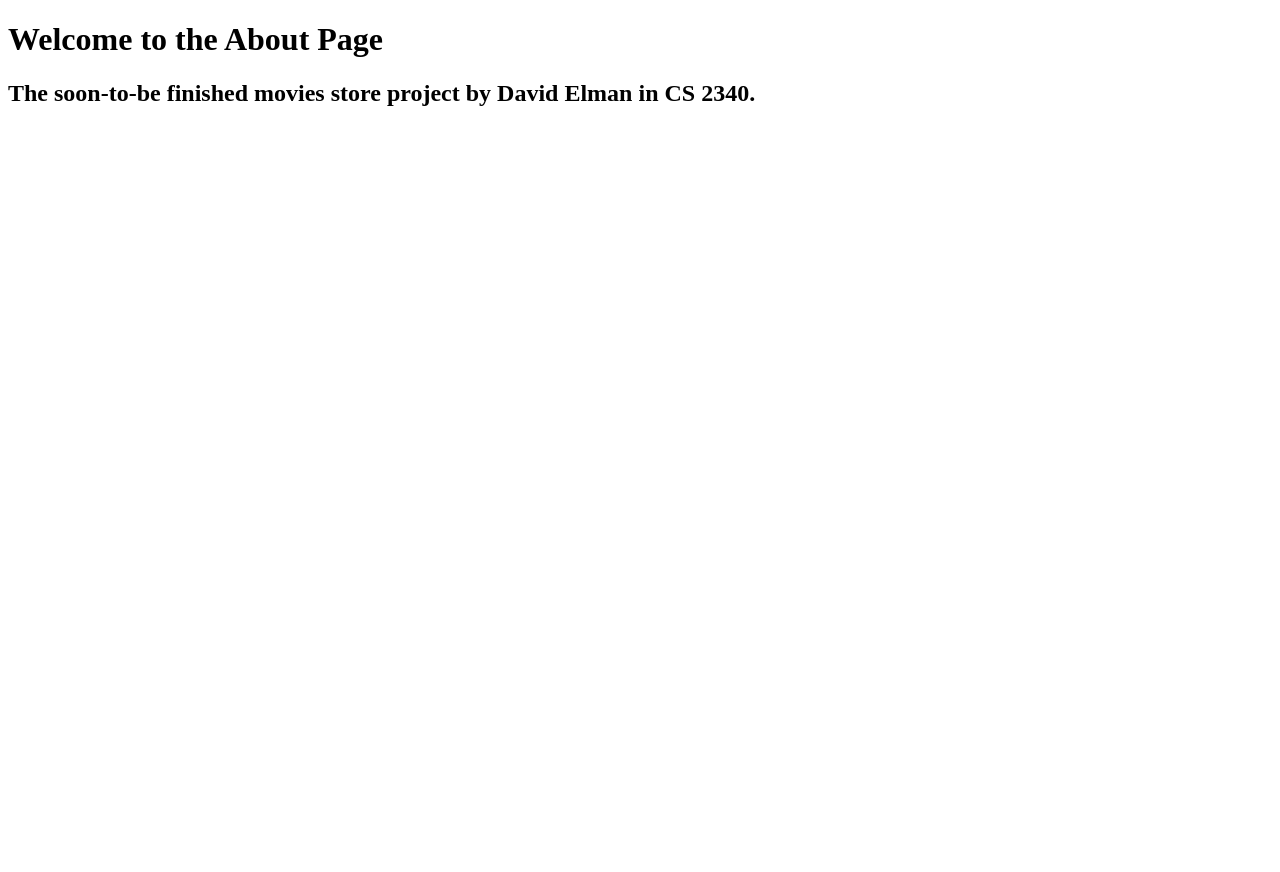
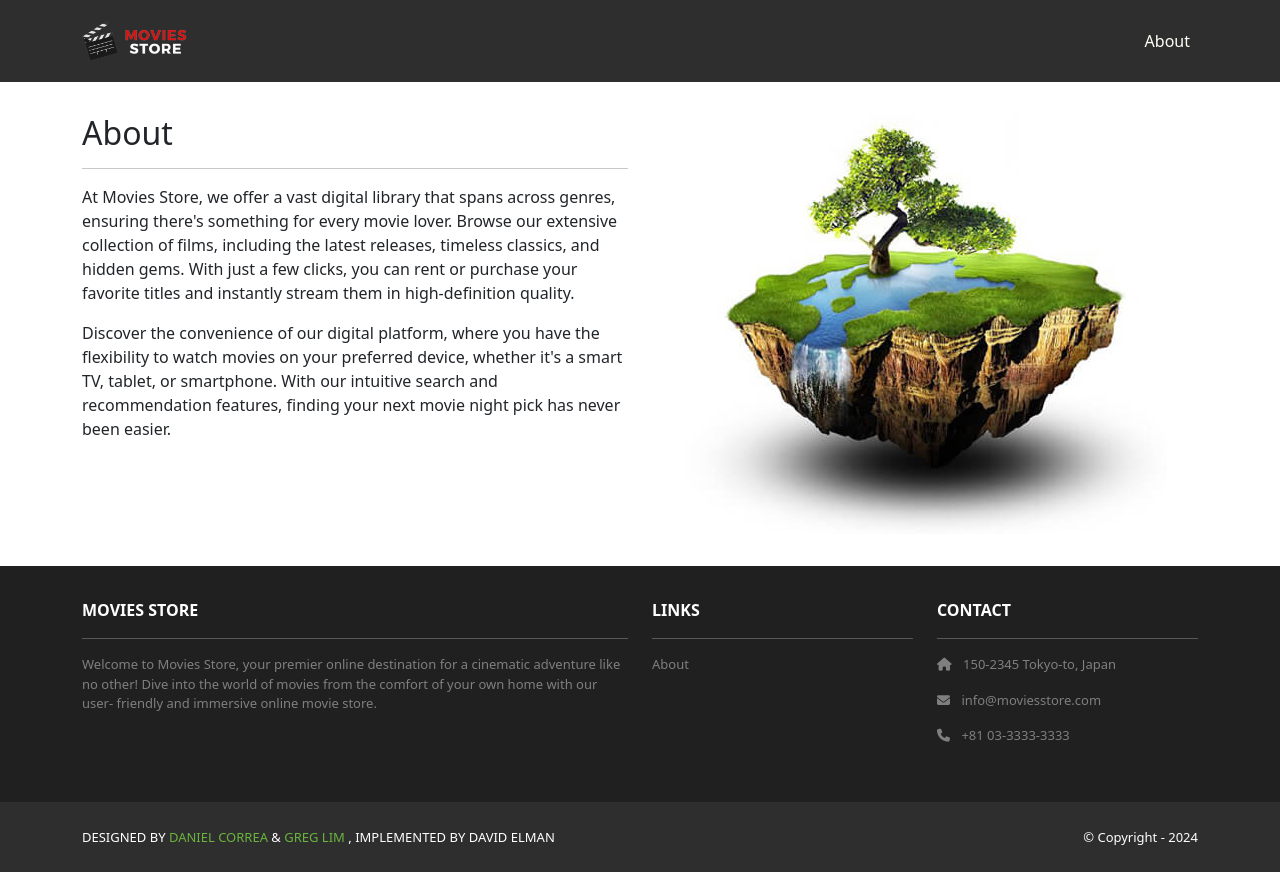
Before and after one commit to DavidElman23/Moviesstore-Django-Project, a Django app: page /about in a window 1280 px wide. Before the commit the page ends 106 px from the top, so only its background shows below. Run offline with Django 5.2, Linux system fonts and the light colour scheme; some libraries are stand-ins or nearby versions.

Commit message:
Chapter 3

```diff
--- a/home/templates/home/about.html
+++ b/home/templates/home/about.html
@@ -1,10 +1,37 @@
-<!DOCTYPE html>
-<html>
-    <head>
-        <title>About page</title>
-    </head>
-    <body>
-        <h1>Welcome to the About Page</h1>
-        <h2>The soon-to-be finished movies store project by David Elman in CS 2340.</h2>
-    </body>
-</html>
+{% extends 'base.html' %}
+{% block content %}
+{% load static %}
+<div class="p-3">
+  <div class="container">
+    <div class="row mt-3">
+      <div class="col-md-6 mx-auto mb-3">
+        <h2>About</h2>
+        <hr />
+        <p>
+           At Movies Store, we offer a vast digital library
+           that spans across genres, ensuring there's
+           something for every movie lover. Browse our
+           extensive collection of films, including the
+           latest releases, timeless classics, and hidden
+           gems. With just a few clicks, you can rent or
+           purchase your favorite titles and instantly
+           stream them in high-definition quality.
+        </p>
+        <p>
+          Discover the convenience of our digital platform,
+          where you have the flexibility to watch movies
+          on your preferred device, whether it's a smart
+          TV, tablet, or smartphone. With our intuitive
+          search and recommendation features, finding your
+          next movie night pick has never been easier.
+        </p>
+      </div>
+      <div class="col-md-6 mx-auto mb-3 text-center">
+        <img src="{% static 'img/about.jpg' %}"
+             class="max-width-100"
+             alt="about" />
+      </div>
+    </div>
+  </div>
+</div>
+{% endblock content %}
--- a/home/views.py
+++ b/home/views.py
@@ -2,7 +2,11 @@ from django.shortcuts import render
 
 # Create your views here.
 def index(request):
-    return render(request, 'home/index.html')
+    template_data = {}
+    template_data['title'] = 'Movies Store'
+    return render(request, 'home/index.html', {'template_data': template_data})
 
 def about(request):
-    return render(request, 'home/about.html')
+    template_data = {}
+    template_data['title'] = 'About'
+    return render(request, 'home/about.html', {'template_data': template_data})
--- a/moviesstore/static/css/style.css
+++ b/moviesstore/static/css/style.css
@@ -1,5 +1,40 @@
 .bg-index{
-    background: url("/static/img/background.jpg") no-repeat
-       fixed;
-    background-size: 100% auto;
+  background: url("/static/img/background.jpg") no-repeat fixed;
+  background-size: 100% auto;
 }
+
+.navbar a.nav-link {
+  color: #FFFEF6 !important;
+}
+
+.bg-dark {
+  background-color: #2E2E2E !important;
+}
+
+.ms-footer {
+  background-color: #202020;
+}
+
+.ms-footer p {
+  color: #7F7F7F;
+  font-size: 13px;
+}
+
+.ms-footer a:hover {
+  color: #6ab43e;
+  text-decoration: none;
+}
+
+.ms-footer-bottom span{
+  font-size: 13px;
+  line-height: 38px;
+}
+
+.ms-footer-bottom a {
+  color: #6ab43e;
+  text-decoration: none;
+}
+
+.ms-footer-bottom a:hover {
+  color: #fff;
+}
--- a/moviesstore/templates/base.html
+++ b/moviesstore/templates/base.html
@@ -12,12 +12,95 @@
   </head>
   <body>
     <!-- Header -->
+      <nav class="p-3 navbar navbar-dark bg-dark
+         navbar-expand-lg">
+      <div class="container">
+        <a class="navbar-brand"
+           href="{% url 'home.index' %}">
+          <img src="{% static 'img/logo.png' %}" alt="logo"
+               height="40" />
+        </a>
+        <button class="navbar-toggler" type="button"
+                data-bs-toggle="collapse"
+                data-bs-target="#navbarNavAltMarkup"
+                aria-controls="navbarNavAltMarkup"
+                aria-expanded="false"
+                aria-label="Toggle navigation">
+          <span class="navbar-toggler-icon"></span>
+        </button>
+        <div class="collapse navbar-collapse"
+             id="navbarNavAltMarkup">
+          <div class="navbar-nav ms-auto navbar-ml">
+            <a class="nav-link"
+               href="{% url 'home.about' %}">About</a>
+          </div>
+        </div>
+      </div>
+    </nav>
     <!-- Header -->
     <div>
       {% block content %}
       {% endblock content %}
     </div>
     <!-- Footer -->
+     <section class="p-3 ms-footer d-none d-md-block">
+      <div class="container">
+        <div class="row mt-3 text-white">
+          <div class="col-md-6 col-lg-6 col-xl-6
+               mx-auto mb-4">
+            <b>MOVIES STORE</b>
+            <hr />
+            <p>
+              Welcome to Movies Store, your premier online
+              destination for a cinematic adventure like no
+              other! Dive into the world of movies from the
+              comfort of your own home with our user-
+              friendly and immersive online movie store.
+            </p>
+          </div>
+          <div class="col-md-3 col-lg-3 col-xl-3
+               mx-auto mb-4">
+            <b>LINKS</b>
+            <hr />
+            <p><a class="nav-link"
+              href="{% url 'home.about' %}">
+              About
+            </a></p>
+          </div>
+          <div class="col-md-3 col-lg-3 col-xl-3 mx-auto
+               mb-4">
+            <b>CONTACT</b>
+            <hr />
+            <p><i class="fas fa-home me-2"></i>
+              150-2345 Tokyo-to, Japan
+            </p>
+            <p><i class="fas fa-envelope me-2"></i>
+              info@moviesstore.com
+            </p>
+            <p><i class="fas fa-phone me-2"></i>
+              +81 03-3333-3333
+            </p>
+          </div>
+        </div>
+      </div>
+    </section>
+    <section class="p-3 ms-footer-bottom bg-dark">
+      <div class="container d-flex
+           justify-content-between">
+        <div class="me-5 text-white">
+          <span>DESIGNED BY
+            <a href="https://www.x.com/danielgarax"
+            target="_blank">DANIEL CORREA</a> &
+            <a href="https://www.x.com/greglim81"
+            target="_blank">GREG LIM</a>
+            , IMPLEMENTED BY DAVID ELMAN
+          </span>
+        </div>
+        <div class="text-white">
+          <span>© Copyright - 2024</span>
+        </div>
+      </div>
+    </section>
     <!-- Footer -->
   </body>
 </html>
```
Also changed, not shown: moviesstore/static/img/about.jpg (added), moviesstore/static/img/logo.png (added).
